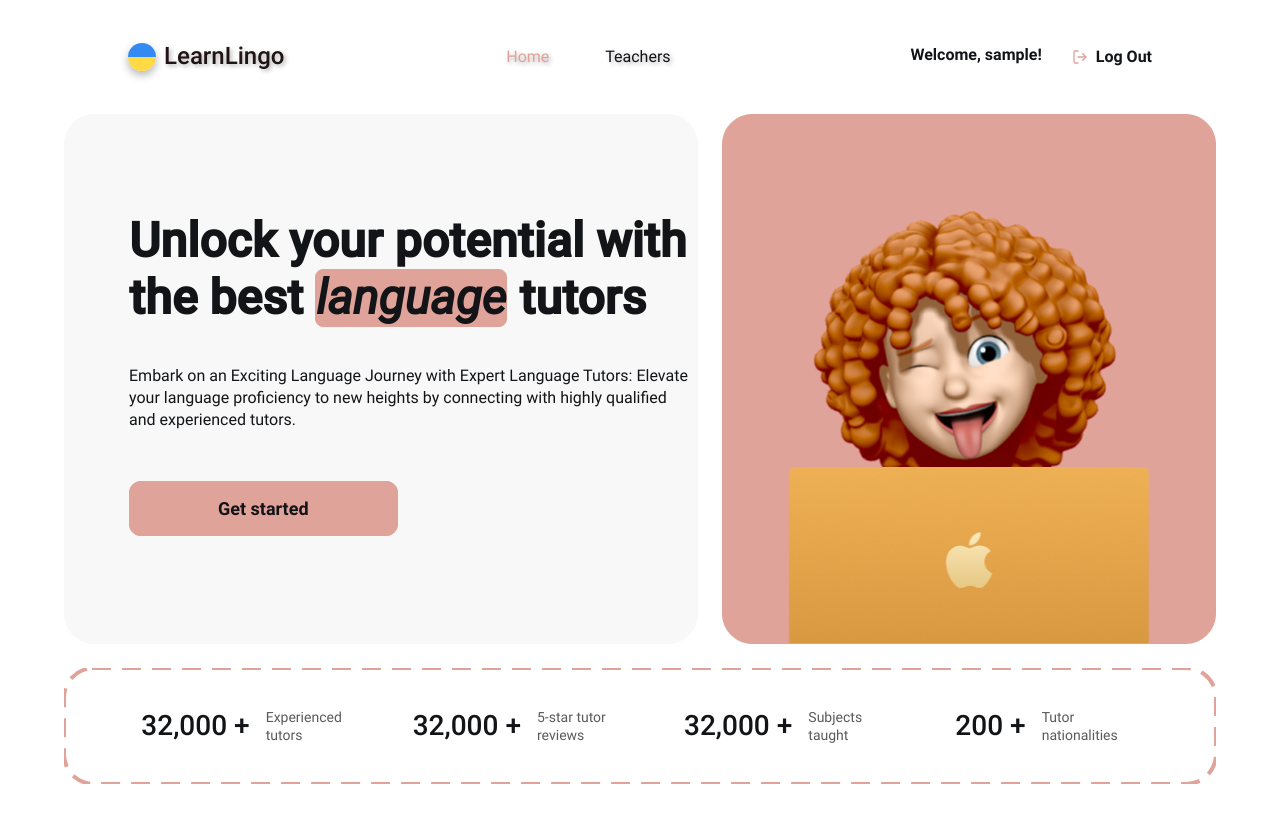
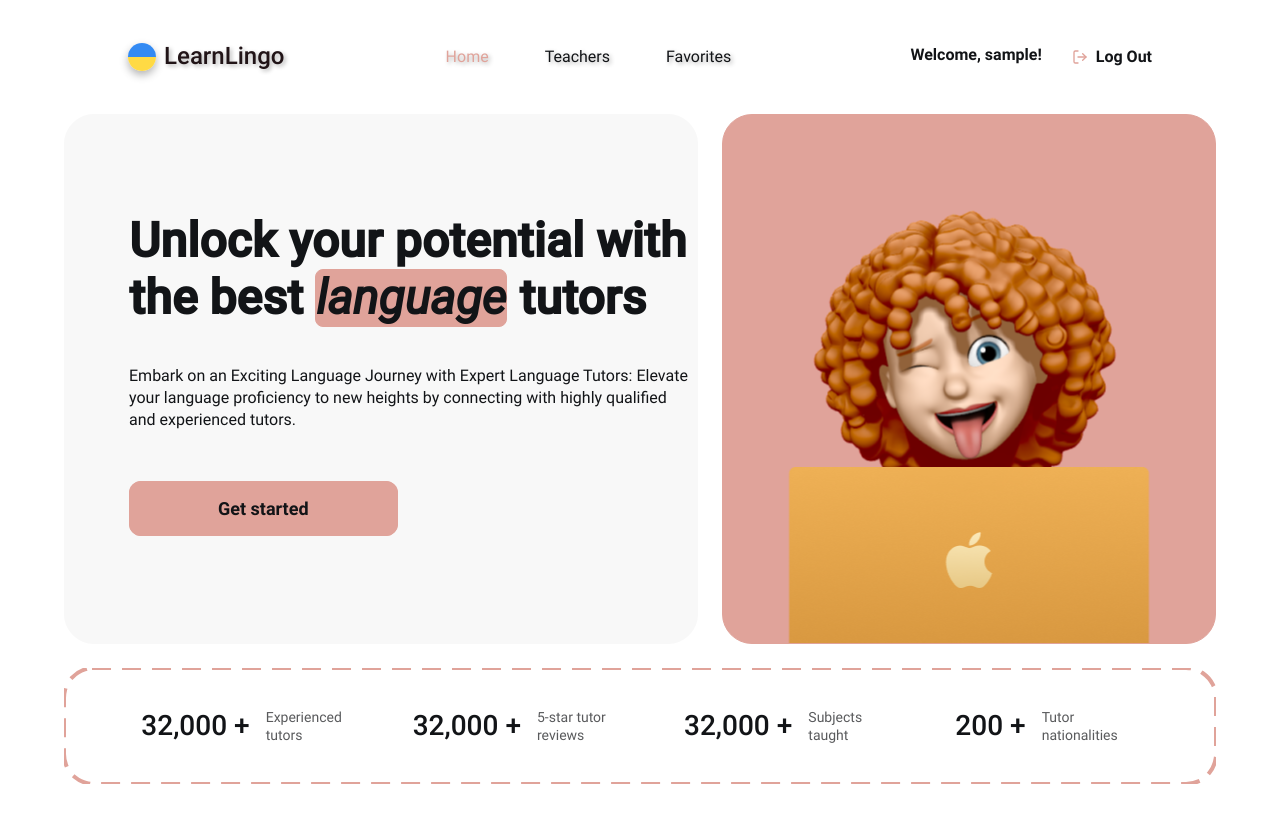
Before and after one commit to GGalina/LearnLingo, a React (Create React App) app: page / in a window 1280 px wide. Built offline with nearby package versions, Linux system fonts and the light colour scheme; no server answers; sample sign-in values are in the browser's storage.

Commit message:
ADD: Render of Navigation for logged users

```diff
--- a/src/components/Auth/Auth.styled.jsx
+++ b/src/components/Auth/Auth.styled.jsx
@@ -6,11 +6,19 @@ export const AuthContainer = styled.div`
     align-items: center;
     width: inherit;
 
-    @media (max-width: 768px) {
+    @media (max-width: 767px) {
         width: 100%;
         flex-direction: column;
         align-items: flex-start;
         gap: 22px;
+    }
+
+    @media (min-width: 768px) {
+        gap: 5px;
+    }
+
+    @media (min-width: 1280px) {
+        gap: 16px;
     }
 `;
 
--- a/src/components/Navigation/Navigation.jsx
+++ b/src/components/Navigation/Navigation.jsx
@@ -1,11 +1,14 @@
 import { IoHomeOutline } from "react-icons/io5";
+import { IoIosHeartEmpty } from "react-icons/io";
 import { useMediaQuery } from 'react-responsive';
 import { RiGraduationCapLine } from "react-icons/ri";
 import { useColor } from '../../context/ColorContext';
+import { useAuth } from "../../context/AuthContext";
 import { NavContainer, NavigationLink } from "./Navigation.styled";
 
 export const Navigation = ({ onClickClose }) => {
   const { selectedColor } = useColor();
+  const { isLoggedIn } = useAuth();
   const isTablet = useMediaQuery({ query: '(min-width: 768px)' });
 
   const handleLinkClick = () => {
@@ -14,14 +17,22 @@ export const Navigation = ({ onClickClose }) => {
 
   return (
     <>
-      {isTablet && (
+      {isTablet && !isLoggedIn && (
         <NavContainer>
           <NavigationLink to='/' $selcolor={selectedColor}>Home</NavigationLink>
           <NavigationLink to='/teachers' $selcolor={selectedColor}>Teachers</NavigationLink>
         </NavContainer>
       )}
 
-      {!isTablet && (
+      {isTablet && isLoggedIn && (
+        <NavContainer>
+          <NavigationLink to='/' $selcolor={selectedColor}>Home</NavigationLink>
+          <NavigationLink to='/teachers' $selcolor={selectedColor}>Teachers</NavigationLink>
+          <NavigationLink to='/favorites' $selcolor={selectedColor}>Favorites</NavigationLink>
+        </NavContainer>
+      )}
+
+      {!isTablet && !isLoggedIn && (
         <NavContainer>
           <NavigationLink to='/' $selcolor={selectedColor} onClick={handleLinkClick}>
             <IoHomeOutline stroke='#121417' />
@@ -34,6 +45,25 @@ export const Navigation = ({ onClickClose }) => {
           </NavigationLink>
         </NavContainer>
       )}
+
+      {!isTablet && isLoggedIn && (
+        <NavContainer>
+          <NavigationLink to='/' $selcolor={selectedColor} onClick={handleLinkClick}>
+            <IoHomeOutline stroke='#121417' />
+              Home
+          </NavigationLink>
+
+          <NavigationLink to='/teachers' $selcolor={selectedColor} onClick={handleLinkClick}>
+            <RiGraduationCapLine fill='#121417' />
+              Teachers
+          </NavigationLink>
+
+          <NavigationLink to='/favorites' $selcolor={selectedColor} onClick={handleLinkClick}>
+            <IoIosHeartEmpty fill='#121417' />
+              Favorites
+          </NavigationLink>
+        </NavContainer>
+      )}
     </>
   );
 };
--- a/src/components/Navigation/Navigation.styled.jsx
+++ b/src/components/Navigation/Navigation.styled.jsx
@@ -11,6 +11,13 @@ export const NavContainer = styled.div`
   padding-bottom: 14px;
 
   @media (min-width: 768px) {
+    flex-direction: row;
+    align-items: center;
+    justify-content: center;
+    gap: 10px;
+  }
+
+  @media (min-width: 1280px) {
     flex-direction: row;
     align-items: center;
     justify-content: center;
@@ -34,6 +41,14 @@ export const NavigationLink = styled(NavLink)`
     transform: scale(1.1);
   }
 
+  @media (min-width: 768px) {
+    padding: 14px 7px;
+  }
+
+  @media (min-width: 1280px){
+    padding: 14px;
+  }
+
   @media (max-width: 767px) {
     &.active {
       width: 100%;
```
